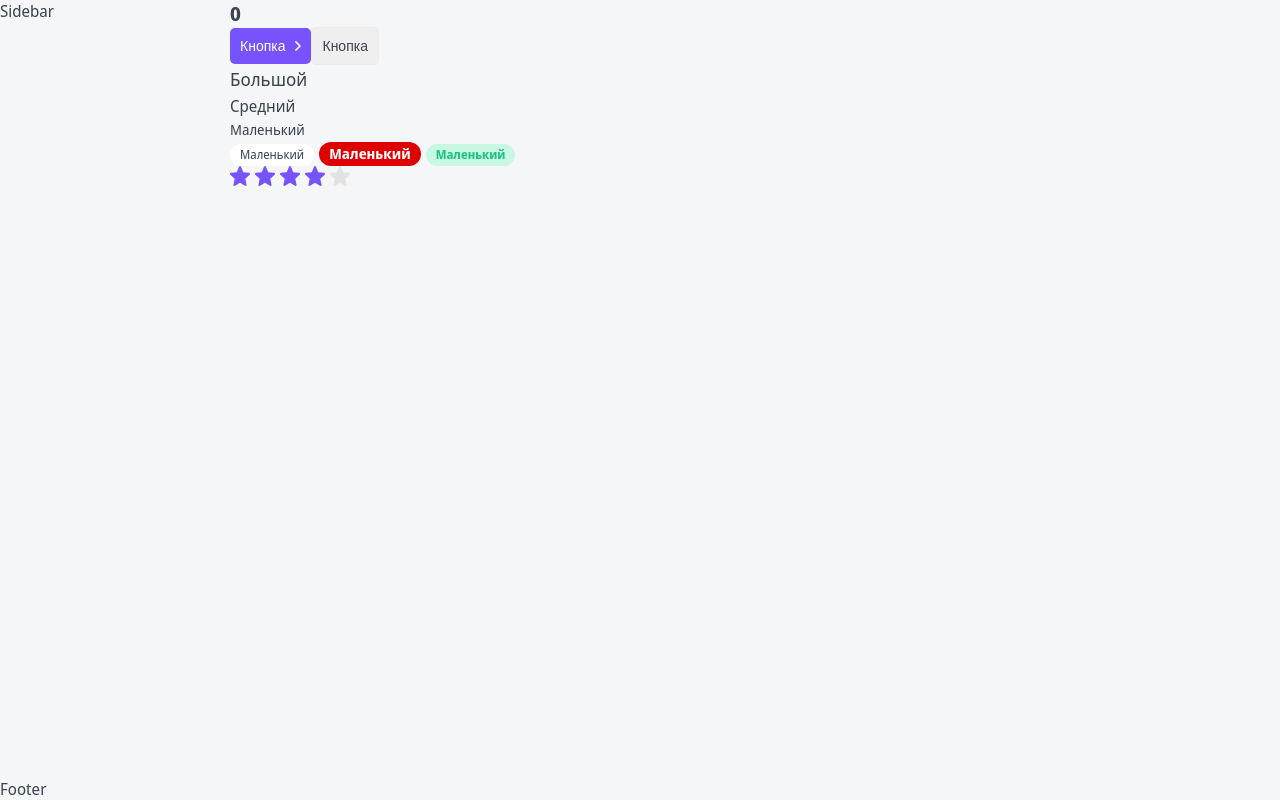
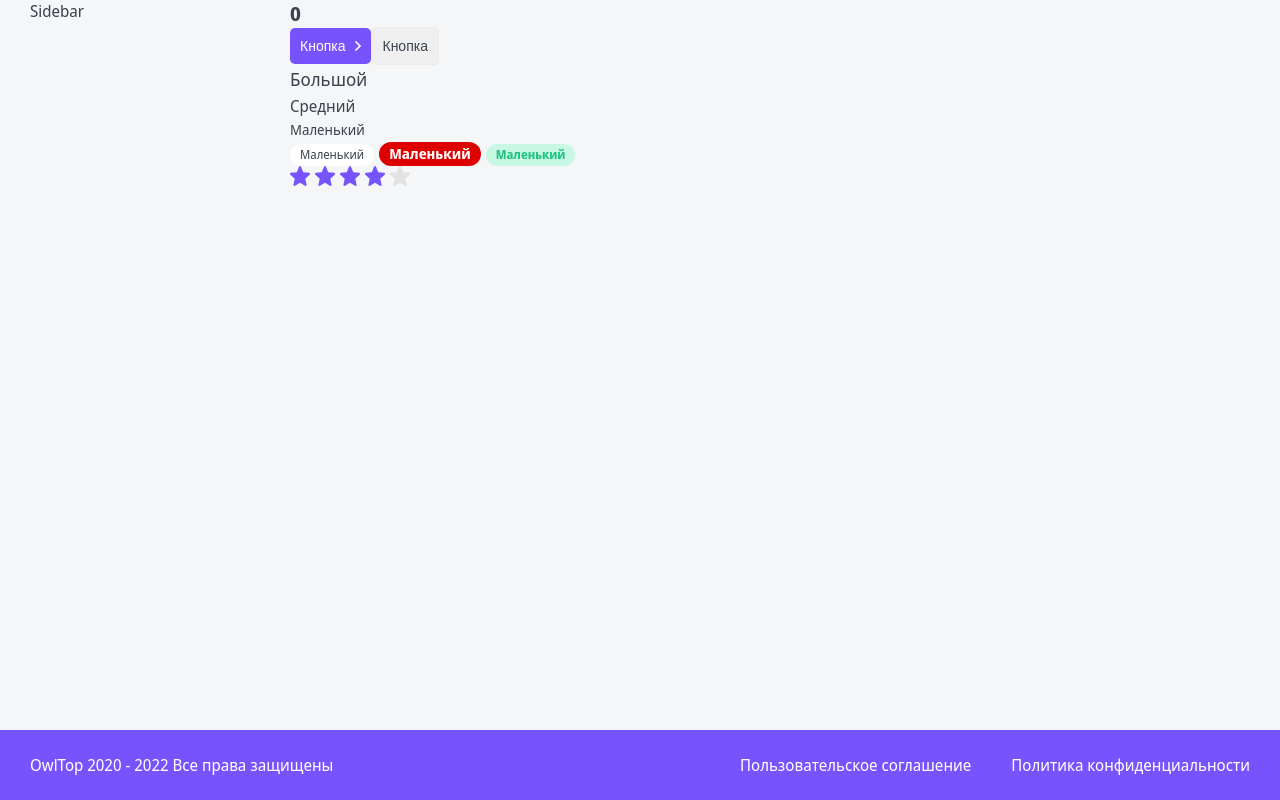
Before and after one commit to ydergachev/top-app, a Next.js app: page / in a window 1280 px wide. Built offline with nearby package versions, Linux system fonts and the light colour scheme.

Commit message:
Implement footer

```diff
--- a/layout/Footer/Footer.module.css
+++ b/layout/Footer/Footer.module.css
@@ -1,18 +1,20 @@
-.p {
-  margin: 0;
+.footer {
+  display: grid;
+  grid-template-columns: 1fr auto auto;
+  gap: 10px 40px;
+  padding: 25px 30px;
+  color: var(--white);
+  font-size: 16px;
+  line-height: 20px;
+  background-color: var(--primary);
 }
 
-.s {
-  font-size: 14px;
-  line-height: 24px;
+.footer a:hover {
+  color: var(--gray-light);
 }
 
-.m {
-  font-size: 16px;
-  line-height: 24px;
+@media (max-width: 765px) {
+  .footer {
+    grid-template-columns: 1fr;
+  }
 }
-
-.l {
-  font-size: 18px;
-  line-height: 29px;
-}
--- a/layout/Footer/Footer.tsx
+++ b/layout/Footer/Footer.tsx
@@ -1,7 +1,14 @@
 import { FooterProps } from "./Footer.props";
 import styles from "./Footer.module.css";
 import cn from "classnames";
+import { format } from "date-fns";
 
-export const Footer= ({ ...props }: FooterProps): JSX.Element => {
-  return <div {...props}>Footer</div>;
+export const Footer = ({ className, ...props }: FooterProps): JSX.Element => {
+  return (
+    <footer className={cn(className, styles.footer)} {...props}>
+      <div>OwlTop 2020 - {format(new Date(), "yyyy")} Все права защищены</div>
+      <a href="#">Пользовательское соглашение</a>
+      <a href="#">Политика конфиденциальности</a>
+    </footer>
+  );
 };
--- a/layout/Layout/Layout.module.css
+++ b/layout/Layout/Layout.module.css
@@ -6,6 +6,7 @@
     "footer footer footer footer";
   grid-template-rows: auto 1fr auto;
   grid-template-columns: auto 230px minmax(320px, 1200px);
+  gap: 0 30px;
   min-height: 100vh;
 }
 
--- a/package.json
+++ b/package.json
@@ -9,6 +9,7 @@
   },
   "dependencies": {
     "classnames": "^2.3.1",
+    "date-fns": "^2.28.0",
     "eslint-plugin-react-hooks": "^4.3.0",
     "next": "12.0.7",
     "react": "17.0.2",
```
Also changed, not shown: 2 other files (tests, documents, lock files or other folders).
